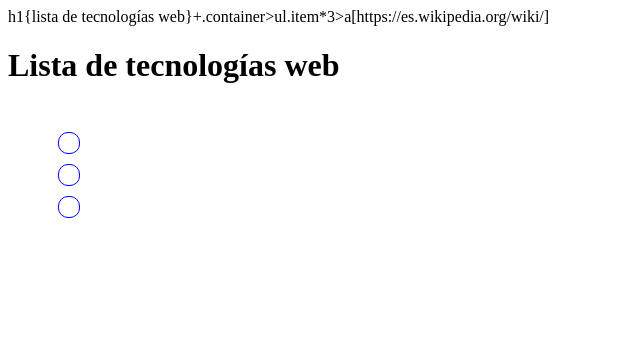
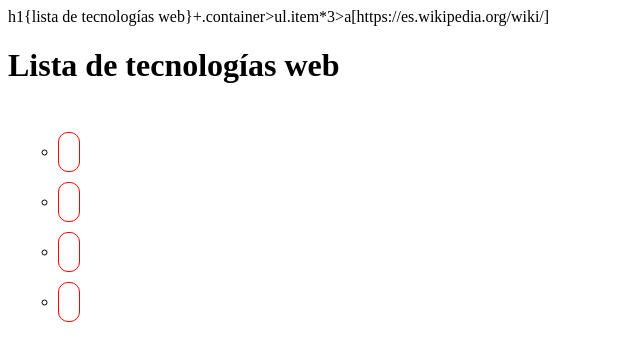
Before and after one commit to AlejandroBlancoV/Tecnolog-as-Web, a plain HTML site: page index.html in a window 1280 px wide. Shown: the whole page, without its empty margins (0-640 px from the left). Drawn offline with Linux system fonts and the light colour scheme.

Commit message:
nuevos cambios

```diff
--- a/index.html
+++ b/index.html
@@ -18,6 +18,7 @@
             <li class="item"><a href="https://es.wikipedia.org/wiki/HTML"></a></li>
             <li class="item"><a href="https://es.wikipedia.org/wiki/CSS"></a></li>
             <li class="item"><a href="https://es.wikipedia.org/wiki/JavaScript"></a></li>
+            <li class="item"><a href="https://es.wikipedia.org/wiki/PHP"></a></li>
         </ul>
     </div>
 </body>
--- a/styles.css
+++ b/styles.css
@@ -3,8 +3,8 @@
 }
 
 .item {
-    list-style: none;
-    border: 1px solid blue;
+    list-style: circle;
+    border: 1px solid red;
     padding: 10px;
     margin: 10px;
     border-radius: 10px;
@@ -12,11 +12,12 @@
 }
 
 .item a {
-    text-decoration: none;
+    text-decoration: wavy;
     text-transform: uppercase;
+
 }
 
 .item:hover {
-    background-color: lightcyan;
+    background-color: green;
 
 }
```
